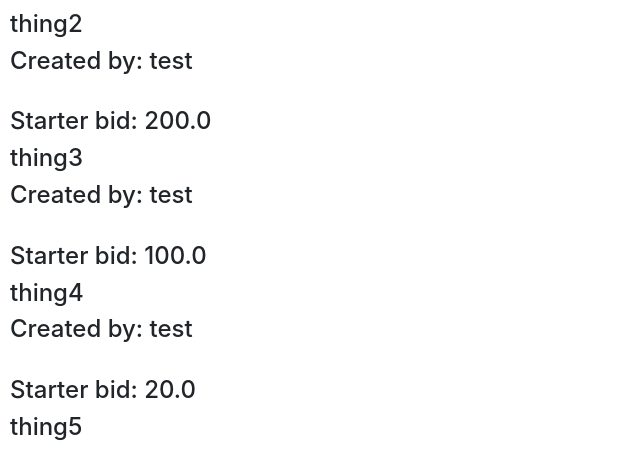
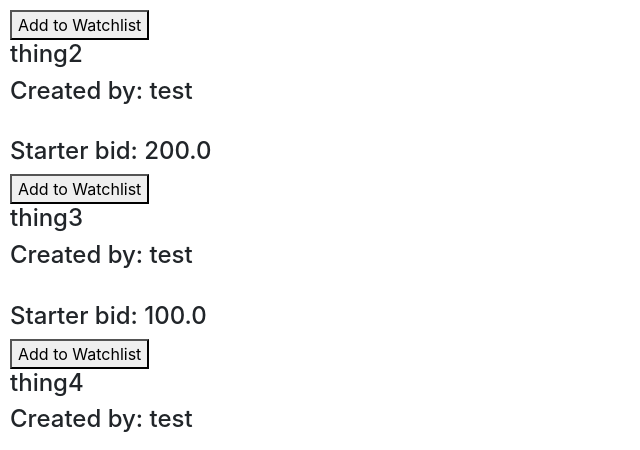
Before and after one commit to PlacidSerene/Commerce-CS50, a Django app: page / in a window 1280 px wide. Shown: the part 610-1060 px from the top of the page, without its empty margins (0-640 px from the left). Run offline with Django 3.2, Linux system fonts and the light colour scheme; a user stored in the database is signed in; data comes from the database, SQL or seed files in the repository; both versions use the stored data as it was after the commit; some libraries are stand-ins or nearby versions.

Commit message:
title page update based on user

```diff
--- a/commerce/auctions/admin.py
+++ b/commerce/auctions/admin.py
@@ -1,5 +1,5 @@
 from django.contrib import admin
-from .models import Bid, Comment, User, Auction
+from .models import Bid, Comment, User, Auction, WatchList
 # Register your models here.
 
 
@@ -7,3 +7,4 @@ admin.site.register(Bid)
 admin.site.register(Comment)
 admin.site.register(Auction)
 admin.site.register(User)
+admin.site.register(WatchList)
--- a/commerce/auctions/models.py
+++ b/commerce/auctions/models.py
@@ -26,3 +26,8 @@ class Auction(models.Model):
     image =  models.URLField(max_length=512, blank=True)
     categories = models.URLField(max_length=64, blank=True)
     start_bid = models.FloatField()
+    active = models.BooleanField(default=True, blank=False)
+
+class WatchList(models.Model):
+    user = models.ForeignKey(User, on_delete=models.CASCADE, related_name="watchlist")
+    auction = models.ForeignKey(Auction, on_delete=models.CASCADE, related_name="watchlist")
--- a/commerce/auctions/templates/auctions/index.html
+++ b/commerce/auctions/templates/auctions/index.html
@@ -4,10 +4,14 @@
     <h2>Active Listings</h2>
     {% for auction in auctions %}
         <div>
+
             <h4>{{auction.title}}</h4>
             <h4>Created by: {{auction.created_user.username}}</h4>
             <img src="{{auction.image}}" alt="">
             <h4>Starter bid: {{auction.start_bid}}</h4>
+            {% if user.is_authenticated %}
+            <button> Add to Watchlist</button>
+            {% endif %}
         </div>
     {% empty %}
         <h3>There's no auction for now!</h3>
--- a/commerce/auctions/templates/auctions/layout.html
+++ b/commerce/auctions/templates/auctions/layout.html
@@ -24,15 +24,16 @@
                 <li class="nav-item">
                     <a class="nav-link" href="{% url 'logout' %}">Categories</a>
                 </li>
-                <li class="nav-item">
-                    <a class="nav-link" href="{% url 'logout' %}">Watchlist</a>
-                </li>
+
                 <li class="nav-item">
                     <a class="nav-link" href="{% url 'create' %}">Create Listing</a>
                 </li>
             {% if user.is_authenticated %}
                 <li class="nav-item">
                     <a class="nav-link" href="{% url 'logout' %}">Log Out</a>
+                </li>
+                <li class="nav-item">
+                    <a class="nav-link" href="{% url 'logout' %}">Watchlist</a>
                 </li>
             {% else %}
                 <li class="nav-item">
--- a/commerce/auctions/views.py
+++ b/commerce/auctions/views.py
@@ -4,7 +4,7 @@ from django.http import HttpResponse, HttpResponseRedirect
 from django.shortcuts import render
 from django.urls import reverse
 from django import forms
-from .models import User, Auction, Bid, Comment
+from .models import User, Auction, Bid, Comment, WatchList
 from django.contrib.auth.decorators import login_required
 from django.contrib import messages
 
@@ -110,9 +110,6 @@ def title(request, title):
     except Auction.DoesNotExist:
         raise Http404("Flight not found")
     return render(request, "auctions/title.html",{
-        "auction_title":auction.title,
-        "auction_image": auction.image,
-        "auction_desc": auction.description,
+        "auction":auction
 
     })
-    # Check if title is in the database using queries
```
Also changed, not shown: commerce/auctions/templates/auctions/title.html (+13 -3 lines), commerce/db.sqlite3.
